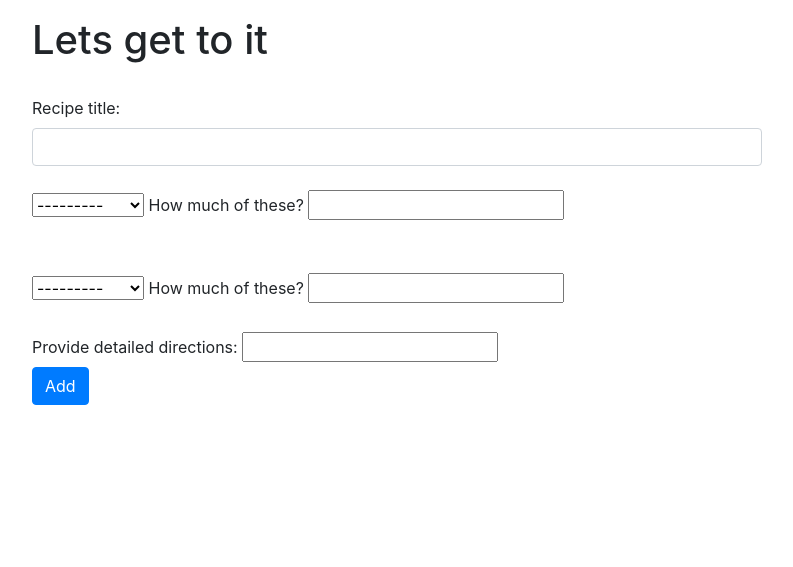
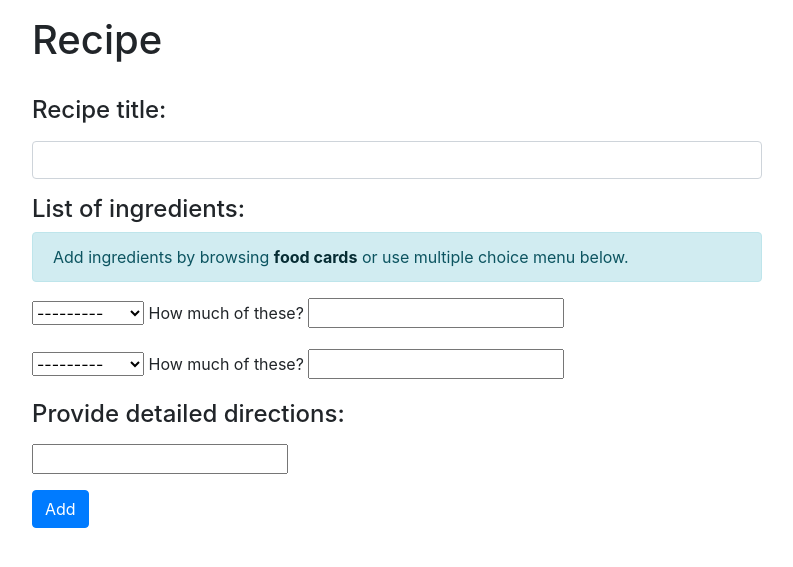
Before and after one commit to wroku/mc, a Django app: page /add-recipe/ in a window 1280 px wide. Shown: the part 56-623 px from the top of the page, without its empty margins (243-1036 px from the left). Run offline with Django 3.2, Linux system fonts and the light colour scheme; data comes from the database, SQL or seed files in the repository; both versions use the stored data as it was before the commit; some libraries are stand-ins or nearby versions.

Commit message:
Add title bootstrap validation, modify models, screw up database...

```diff
--- a/main/admin.py
+++ b/main/admin.py
@@ -21,7 +21,7 @@ class QuantityInline(admin.TabularInline):
 
 class RecipeAdmin(admin.ModelAdmin):
 
-    fields = ('user', 'recipe_name', 'required_spices', 'directions')
+    fields = ('user', 'recipe_name', 'directions')
     inlines = (QuantityInline,)
 
 
--- a/main/forms.py
+++ b/main/forms.py
@@ -2,7 +2,7 @@ from django import forms
 from django.contrib.auth.forms import UserCreationForm
 from django.contrib.auth.models import User
 from django.forms import ModelForm, Textarea
-from .models import Recipe, Quantity, Ingredient
+from .models import Recipe, Ingredient
 from tinymce.widgets import TinyMCE
 from django.forms import formset_factory
 
@@ -34,15 +34,17 @@ class NewUserForm(UserCreationForm):
 
 
 class RecipeForm(forms.Form):
-    name = forms.CharField(label='Recipe title', max_length=100,
-                           widget=forms.TextInput(attrs={'class': 'form-control'}))
-    spices = forms.CharField(label='List of required spices', max_length=255,
-                             widget=forms.TextInput(attrs={'class': 'form-control'}))
-    ingredients = forms.ModelMultipleChoiceField(queryset=Ingredient.objects.all(),
-                                                 widget=forms.CheckboxSelectMultiple)
+    recipe_name = forms.CharField(label='Recipe title', max_length=100,
+                                  widget=forms.TextInput(attrs={'class': 'form-control'}))
     directions = forms.CharField(label='Provide detailed directions', max_length=10000,
                                  widget=TinyMCE())
-                                 #forms.Textarea(attrs={'class': 'form-control', 'rows': '10'}))
+
+    def clean_recipe_name(self, *args, **kwargs):
+        recipe_name = self.cleaned_data.get('recipe_name')
+        qs = Recipe.objects.filter(recipe_name=recipe_name)
+        if qs.exists():
+            raise forms.ValidationError('This title has already been used. Please type another one.')
+        return recipe_name
 
 
 class RecipeIngredient(forms.Form):
@@ -50,7 +52,7 @@ class RecipeIngredient(forms.Form):
     quantity = forms.FloatField(label='How much of these?')
 
 
-recipeIngFormset = formset_factory(RecipeIngredient, extra=2)
+RecipeIngFormset = formset_factory(RecipeIngredient, extra=2)
 
 
 
--- a/main/models.py
+++ b/main/models.py
@@ -40,9 +40,8 @@ class Ingredient(models.Model):
 
 class Recipe(models.Model):
     user = models.ForeignKey(User, default=1, null=True, on_delete=models.SET_NULL)
-    recipe_name = models.CharField(max_length=255)
+    recipe_name = models.CharField(primary_key=True, unique=True, max_length=255)
     ingredients = models.ManyToManyField(Ingredient, through='Quantity')
-    required_spices = models.TextField()
     directions = models.TextField()
     #TODO add imagefield
 
--- a/main/templates/main/addrecipe.html
+++ b/main/templates/main/addrecipe.html
@@ -1,4 +1,5 @@
 {% extends 'main/base.html' %}
+{% load widget_tweaks %}
 
 {% block content %}
 
@@ -11,20 +12,51 @@
     <br>
 
     <form method="POST" action="."> {% csrf_token %}
-            {{ form.name.label_tag }}
-            {{ form.name }}
 
+            {% if form.non_field_errors %}
+                <div class="alert alert-danger" role="alert">
+                  {% for error in form.non_field_errors %}
+                    {{ error }}
+                  {% endfor %}
+                </div>
+            {% endif %}
+
+            <div class="fieldWrapper mb-3">
+                <h4>{{ form.recipe_name.label_tag }}</h4>
+                {% if form.is_bound %}
+                    {% if form.recipe_name.errors %}
+                        {% render_field form.recipe_name class="form-control is-invalid" %}
+                        {% for error in form.recipe_name.errors %}
+                            <div class="invalid-feedback">
+                              {{ error }}
+                            </div>
+                        {% endfor %}
+                    {% else %}
+                        {% render_field form.recipe_name class="form-control is-valid" %}
+                    {% endif %}
+                {% else %}
+                    {% render_field form.recipe_name class="form-control" %}
+                {% endif %}
+            </div>
+
+
+            <h4>List of ingredients:</h4>
+            <div class="alert alert-info" role="alert">
+                Add ingredients by browsing <a href="/products" class="alert-link">food cards</a> or use multiple choice menu below.
+            </div>
+            {{ formset.management_form }}
             {% for form in formset %}
-            <br>
+            <div class="fieldWrapper my-3">
+                {{ form.ingredient }} {{form.quantity.label_tag}} {{form.quantity}}
+            </div>
+            {% endfor %}
+
             <div class="fieldWrapper">
-                 {{ form.ingredient }} {{form.quantity.label_tag}} {{form.quantity}}
+                <h4>{{ form.directions.label_tag }}</h4>
+                {{ form.directions }}
             </div>
-            <br>
-            {% endfor %}
-            {{ form.directions.label_tag }}
-            {{ form.directions }}
-        <br>
-        <button type="submit" class="btn btn-primary">Add</button>
+
+        <button type="submit" class="btn btn-primary my-3">Add</button>
     </form>
     </div>
 
--- a/main/urls.py
+++ b/main/urls.py
@@ -27,6 +27,7 @@ urlpatterns = [
     path('logout/', views.logout_request, name='logout'),
     path('register/', views.register, name='register'),
     path('account/', views.account_details, name='account'),
+
     path('api/data/', views.get_data, name='api-data'),
     path('chartpage/', views.ChartView.as_view(), name='chart-page'),
 ]
--- a/main/views.py
+++ b/main/views.py
@@ -1,7 +1,7 @@
 from django.shortcuts import render, get_object_or_404, redirect
 from django.http import HttpResponse, JsonResponse
-from .models import Ingredient
-from .forms import ContactForm, RecipeForm, NewUserForm, recipeIngFormset
+from .models import Ingredient, Recipe, Quantity
+from .forms import ContactForm, RecipeForm, NewUserForm, RecipeIngFormset
 from django.contrib.auth.forms import AuthenticationForm
 from django.contrib.auth import login, logout, authenticate
 from django.contrib import messages
@@ -9,22 +9,6 @@ from django.views.generic import View
 # Create your views here.
 
 collect_ing = []
-
-
-class ChartView(View):
-    def get(self, request, *args, **kwargs):
-        return render(request, 'main/chart.html', {})
-
-
-def get_data(request, *args, **kwargs):
-    qs = Ingredient.objects
-    labels = ['pushups', 'pullups', 'squats']
-    default_items = [150, 66, 48]
-    data = {
-        'labels': labels,
-        'default': default_items,
-    }
-    return JsonResponse(data)
 
 
 def homepage(request):
@@ -75,13 +59,25 @@ def contact_page(request):
 
 def recipe_page(request):
     form = RecipeForm(request.POST or None)
-    formset = recipeIngFormset(request.POST or None, initial=[{'ingredient': x} for x in collect_ing])
-    if form.is_valid():
-        print(form.cleaned_data)
-        form = RecipeForm()
+    formset = RecipeIngFormset(request.POST or None, initial=[{'ingredient': x} for x in collect_ing])
+    if request.method == 'POST':
+        if form.is_valid() and formset.is_valid():
+            recipe = Recipe.objects.create(**form.cleaned_data)
+            recipe.save()
+            for fieldset in formset.cleaned_data:
+                if fieldset != {}:
+                    f1 = Quantity.objects.create(recipe=recipe,
+                                                 ingredient=fieldset['ingredient'],
+                                                 quantity=fieldset['quantity'])
+                    f1.save()
+            form = RecipeForm()
+            formset = RecipeIngFormset()
 
+        else:
+            messages.error(request, f"Invalid data!")
+            print(formset.errors)
     context = {
-        'title': 'Lets get to it',
+        'title': 'Recipe',
         'form': form,
         'formset': formset,
         'added': collect_ing
@@ -133,3 +129,19 @@ def logout_request(request):
     logout(request)
     messages.info(request, 'Logged out succesfully!')
     return redirect('main:homepage')
+
+
+class ChartView(View):
+    def get(self, request, *args, **kwargs):
+        return render(request, 'main/chart.html', {})
+
+
+def get_data(request, *args, **kwargs):
+    qs = Ingredient.objects
+    labels = ['pushups', 'pullups', 'squats']
+    default_items = [150, 66, 48]
+    data = {
+        'labels': labels,
+        'default': default_items,
+    }
+    return JsonResponse(data)
--- a/muconfi/settings.py
+++ b/muconfi/settings.py
@@ -71,6 +71,7 @@ INSTALLED_APPS = [
     'django.contrib.staticfiles',
     'main.apps.MainConfig',
     'tinymce',
+    'widget_tweaks',
 ]
 
 MIDDLEWARE = [
```
Also changed, not shown: db.sqlite3, main/migrations/0001_initial.py, main/migrations/0002_auto_20200528_1841.py (deleted), main/migrations/0003_auto_20200601_1939.py (deleted).
